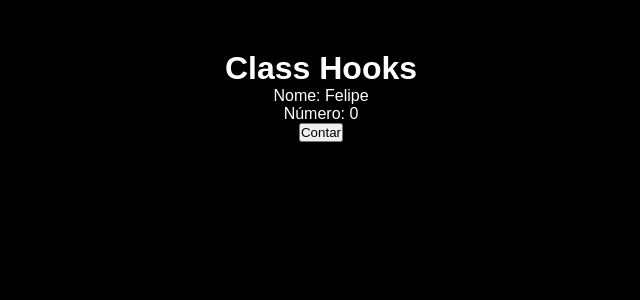
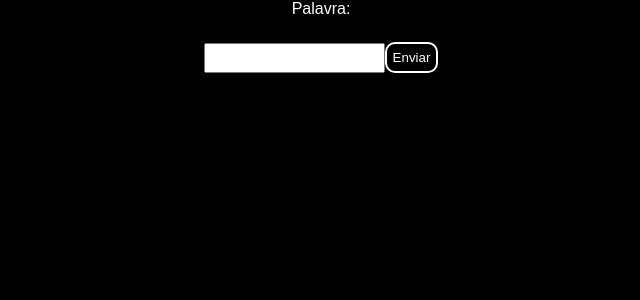
Before and after one commit to felipeuenes/programming-study, a React (Vite) app in the folder React/class-03-hooks/: page / in a window 1280 px wide. Shown: the top 300 px of the page, without its empty margins (319-959 px from the left). Built offline with nearby package versions, Linux system fonts and the light colour scheme.

Commit message:
add input

```diff
--- a/React/class-03-hooks/src/pages/App.css
+++ b/React/class-03-hooks/src/pages/App.css
@@ -8,3 +8,16 @@ body{
   color: white;
   text-align: center;
 }
+button{
+  margin-top: 24px;
+  padding: 6px;
+  border: white solid 2px;
+  background-color: black;
+  color: white;
+
+  /* font-size: 20px; */
+  border-radius: 10px;
+}
+input{
+  height: 30px;
+}
--- a/React/class-03-hooks/src/pages/App.jsx
+++ b/React/class-03-hooks/src/pages/App.jsx
@@ -6,15 +6,22 @@ export function App() {
   const [name, setName] = useState('Felipe');
   const [count, setCount] = useState(0);
 
+  const [text, setText] = useState('');
 
-  console.log(name);
+  // console.log(name);
 
   return (
    <div className='container'>
-     <h1>Class Hooks</h1>
+     {/* <h1>Class Hooks</h1>
       <p>Nome: {name}</p>
-      <p>Número: {count}</p>
-      <button onClick={() => setCount(count + 2)}>Contar</button>
+    <button onClick={() => setCount(count + 1)}>Contar</button> */}
+
+  <form action="">
+    <p>Palavra: {text}</p>
+    <input onChange={(event) => setText(event.target.value)} type="text" />
+    <button>Enviar</button>
+  </form>
+
 
    </div>
   )
```
